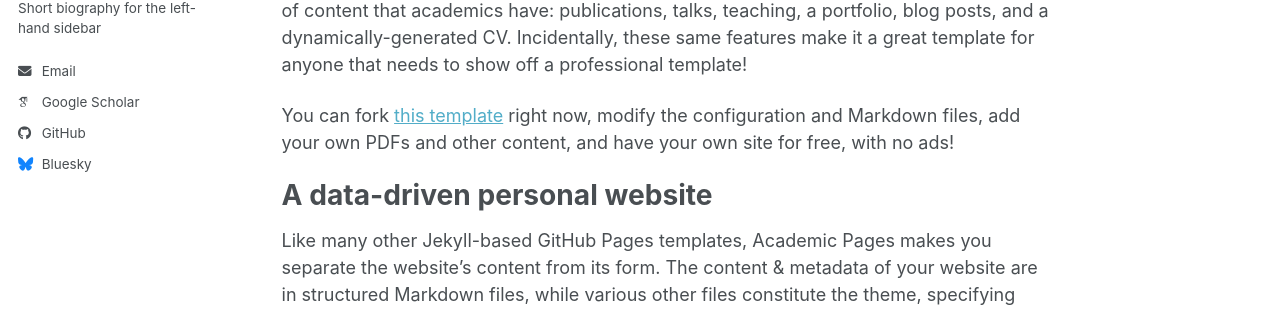
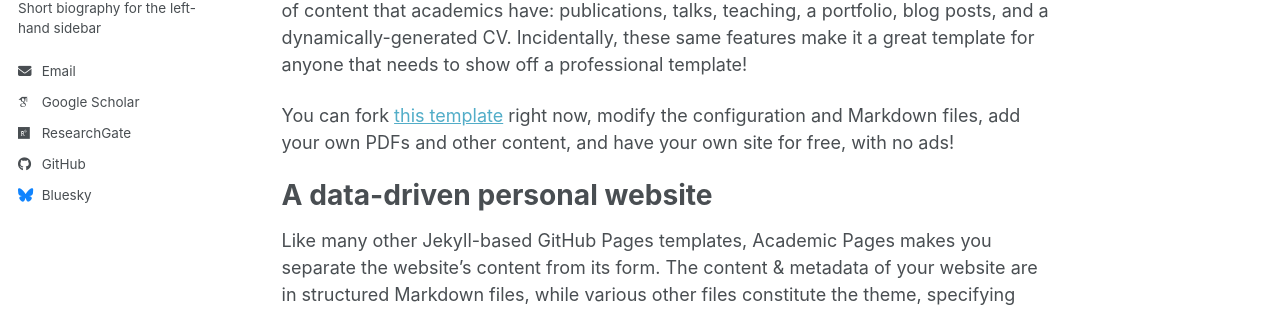
Before and after one commit to JingTong01/jingtong01.github.io, a Jekyll site: the page built from _pages/about.md, in a window 1280 px wide. Shown: the part 309-621 px from the top of the page. Built offline with Jekyll 4.4.1, drawn with Linux system fonts in a browser that asks for light colours; some web fonts are replaced; a script bundle is joined from its source files by our own code; library files that are not in the unit come from our copies.

Commit message:
Update _config.yml

```diff
--- a/_config.yml
+++ b/_config.yml
@@ -23,7 +23,7 @@ repository               : "academicpages/academicpages.github.io"
 #               Additional customization can be done by editing /_includes/author-profile.html
 author:
   # Biographic information
-  avatar           : "jingtong01.github.io/images/jingtong.png"
+  avatar           : "/images/jingtong.png"
   name             : "Your Sidebar Name"
   pronouns         :  "she/her"
   bio              : "Short biography for the left-hand sidebar"
@@ -42,7 +42,7 @@ author:
   semantic         : # URL
   ssrn             : # URL
   pubmed           :
-  researchgate     : # URL
+  researchgate     : "https://www.researchgate.net/profile/Jing-Tong-12?ev=hdr_xprf"
   scopus           : # URL
   zotero           : # URL
 
```
